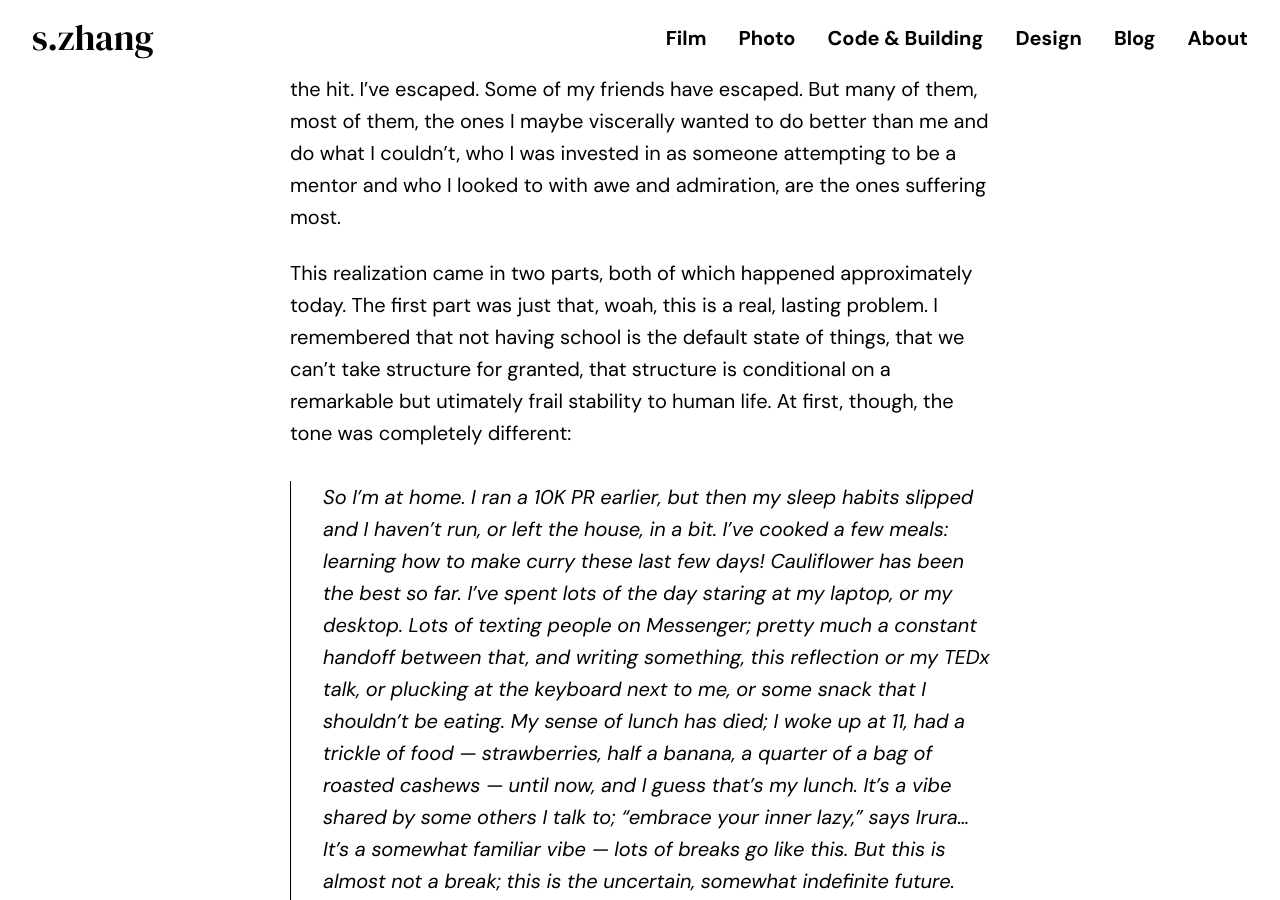
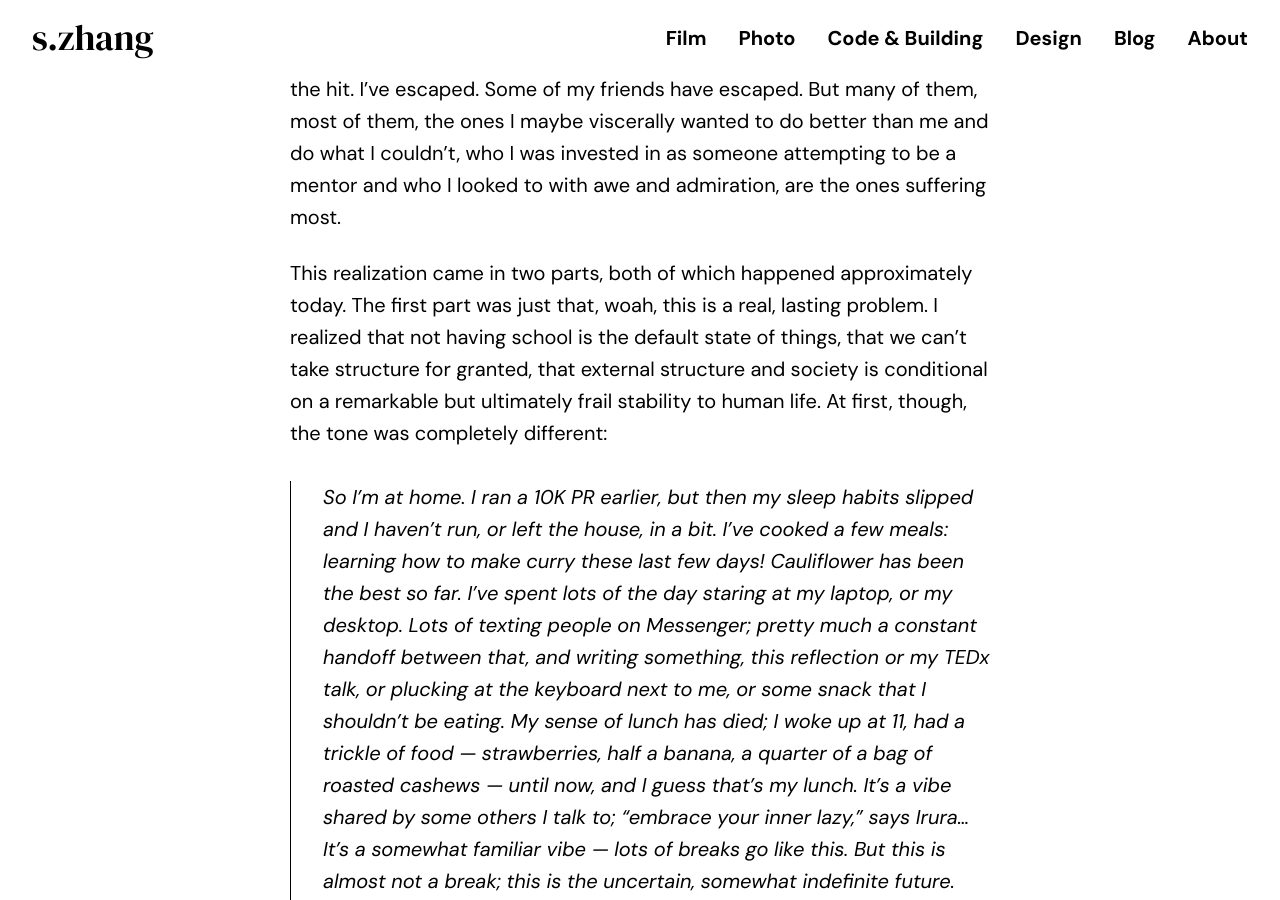
Before and after one commit to wwsalmon/portfolio, a Jekyll site: the page built from _posts/2020-03-13-brief-reflection-on-coronavirus-or-realizing-the-world-is-slightly-falling-apart.md, in a window 1280 px wide and 900 px high, scrolled down 698 px. Built offline with Jekyll 4.4.1, drawn with Linux system fonts in a browser that asks for light colours; some web fonts are replaced; some of the changed text lies outside the part shown.

Commit message:
edit coronavirus reflection post

```diff
--- a/_posts/2020-03-13-brief-reflection-on-coronavirus-or-realizing-the-world-is-slightly-falling-apart.md
+++ b/_posts/2020-03-13-brief-reflection-on-coronavirus-or-realizing-the-world-is-slightly-falling-apart.md
@@ -8,7 +8,7 @@ tags: musing personal
 
 Talking with a friend about how things are falling apart, how we might not be able to return to campus for the rest of the term; me realizing just how many opportunities are vanishing — again, me suffering the absolute least of it, everyone below really having their trajectories blown into turbulent chaos. It just feels bad now. Maybe even worse that I’m not the one taking the hit. I’ve escaped. Some of my friends have escaped. But many of them, most of them, the ones I maybe viscerally wanted to do better than me and do what I couldn’t, who I was invested in as someone attempting to be a mentor and who I looked to with awe and admiration, are the ones suffering most.
 
-This realization came in two parts, both of which happened approximately today. The first part was just that, woah, this is a real, lasting problem. I remembered that not having school is the default state of things, that we can’t take structure for granted, that structure is conditional on a remarkable but utimately frail stability to human life. At first, though, the tone was completely different:
+This realization came in two parts, both of which happened approximately today. The first part was just that, woah, this is a real, lasting problem. I realized that not having school is the default state of things, that we can’t take structure for granted, that external structure and society is conditional on a remarkable but ultimately frail stability to human life. At first, though, the tone was completely different:
 
 > So I’m at home. I ran a 10K PR earlier, but then my sleep habits slipped and I haven’t run, or left the house, in a bit. I’ve cooked a few meals: learning how to make curry these last few days! Cauliflower has been the best so far. I’ve spent lots of the day staring at my laptop, or my desktop. Lots of texting people on Messenger; pretty much a constant handoff between that, and writing something, this reflection or my TEDx talk, or plucking at the keyboard next to me, or some snack that I shouldn’t be eating. My sense of lunch has died; I woke up at 11, had a trickle of food — strawberries, half a banana, a quarter of a bag of roasted cashews — until now, and I guess that’s my lunch. It’s a vibe shared by some others I talk to; “embrace your inner lazy,” says Irura…It’s a somewhat familiar vibe — lots of breaks go like this. But this is almost not a break; this is the uncertain, somewhat indefinite future. When class resume, I won’t get to escape this house; rather, the classes are just infused with my computer, the feverish, passive but incessant claustraphobia I am experiencing now.
 
```
Also changed, not shown: other parts of _posts/2020-03-13-brief-reflection-on-coronavirus-or-realizing-the-world-is-slightly-falling-apart.md (+1 -1 lines).
